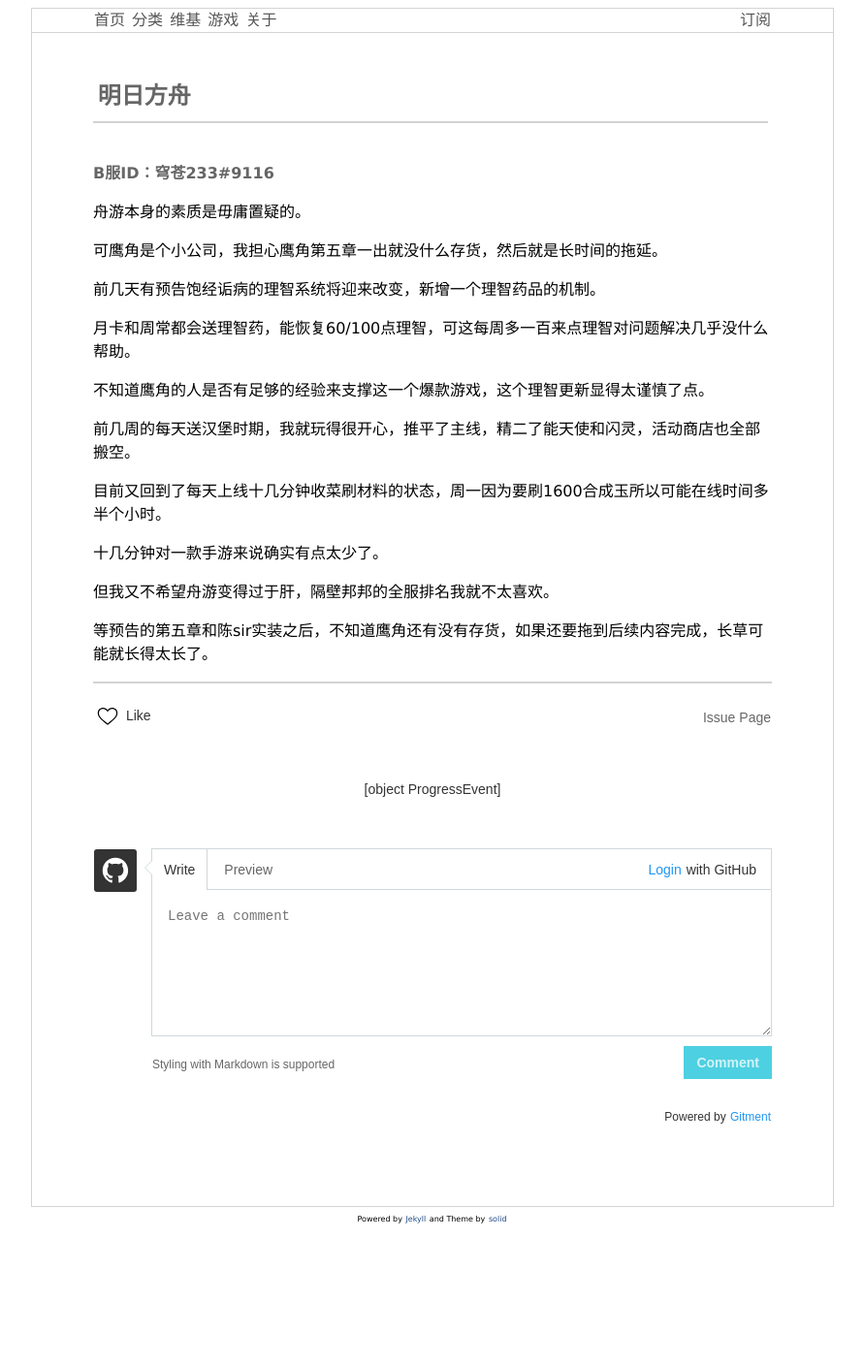
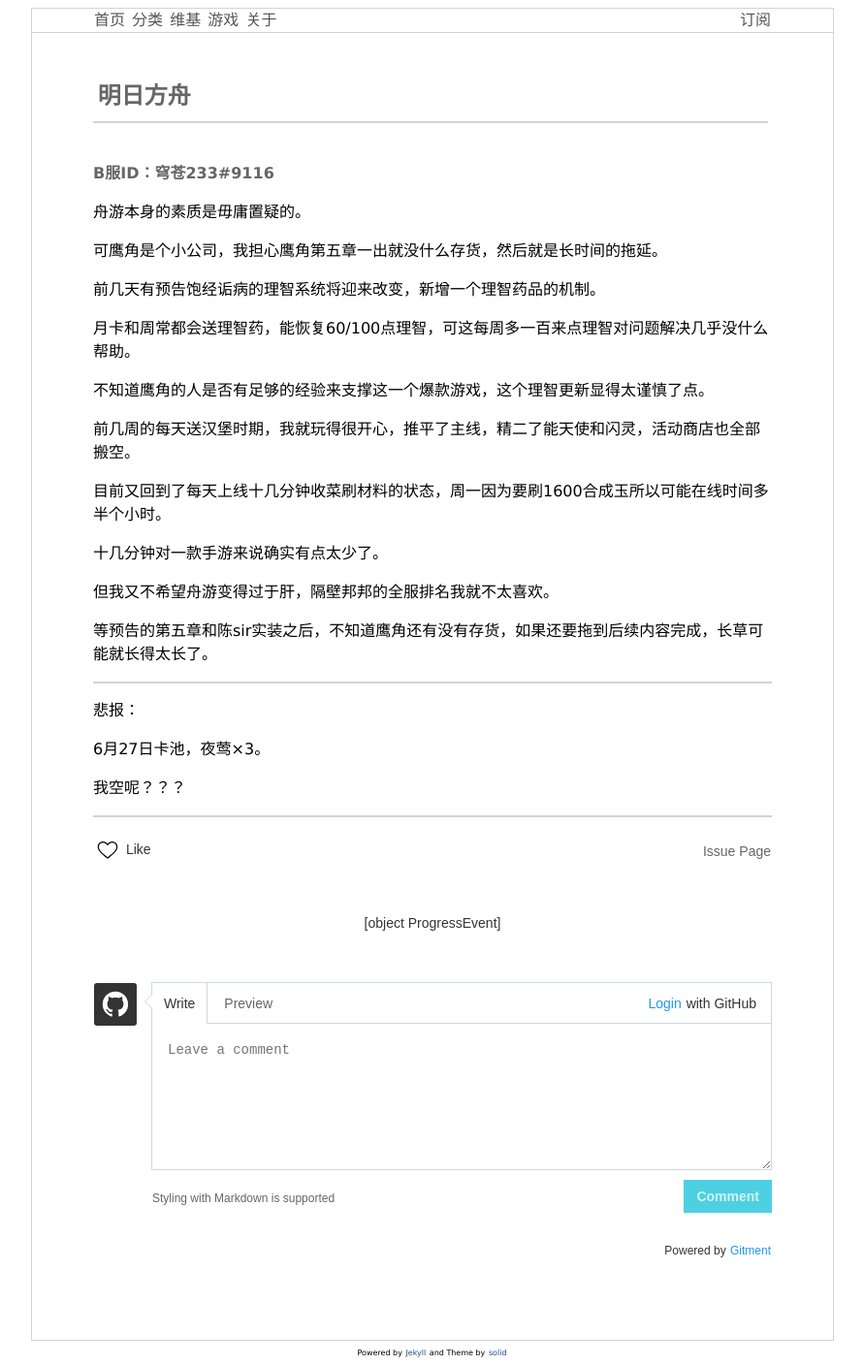
Before and after one commit to Sora233/Sora233.github.io, a Jekyll site: the page built from _game/arknights.md, in a window 1280 px wide. Shown: the whole page at 97% size, without its empty margins (194-1085 px from the left). Built offline with Jekyll 4.4.1, drawn with Linux system fonts in a browser that asks for light colours; comment, search, counter and statistics services are not loaded; before the commit the page ends 1270 px from its top, so only the background shows below that.

Commit message:
update arknights

```diff
--- a/_game/arknights.md
+++ b/_game/arknights.md
@@ -28,3 +28,11 @@
 但我又不希望舟游变得过于肝，隔壁邦邦的全服排名我就不太喜欢。
 
 等预告的第五章和陈sir实装之后，不知道鹰角还有没有存货，如果还要拖到后续内容完成，长草可能就长得太长了。
+
+--------
+
+悲报：
+
+6月27日卡池，夜莺×3。
+
+我空呢？？？
```
